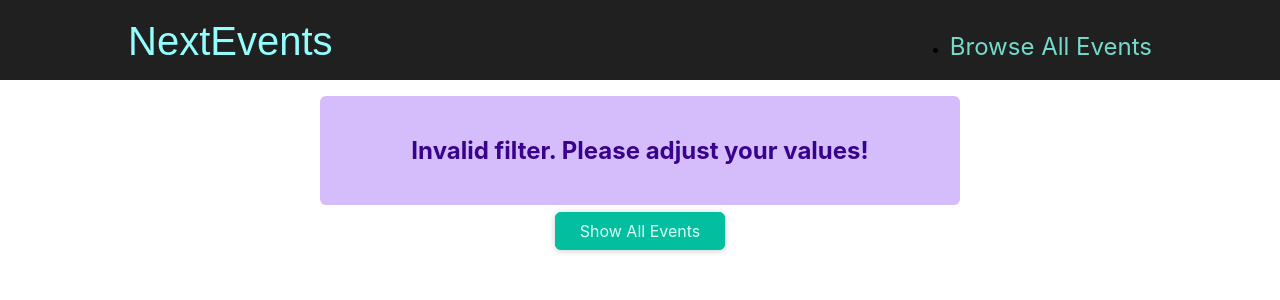
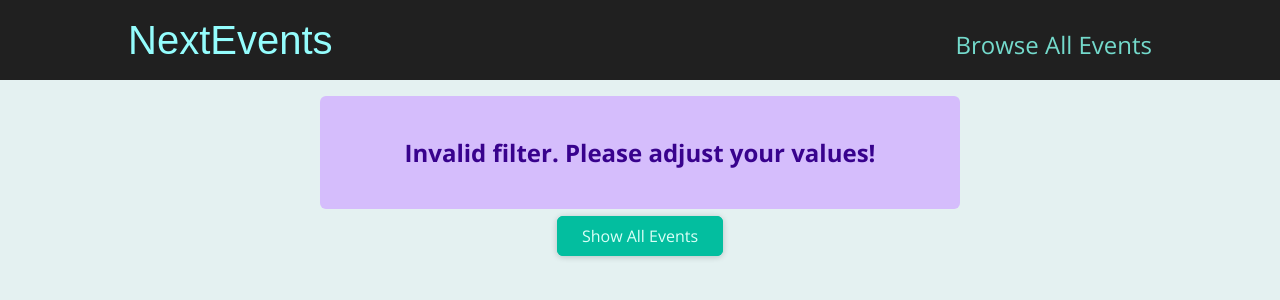
Before and after one commit to bhavyabhut/event-managment, a Next.js app: page /events/e2 in a window 1280 px wide. Shown: the top 300 px of the page. Built offline with nearby package versions, Linux system fonts and the light colour scheme.

Commit message:
add : global styless

```diff
--- a/styles/globals.css
+++ b/styles/globals.css
@@ -1,29 +1,33 @@
-html,
-body {
-  padding: 0;
-  margin: 0;
-  font-family: -apple-system, BlinkMacSystemFont, Segoe UI, Roboto, Oxygen,
-    Ubuntu, Cantarell, Fira Sans, Droid Sans, Helvetica Neue, sans-serif;
-}
-
-a {
-  color: inherit;
-  text-decoration: none;
-}
+@import url('https://fonts.googleapis.com/css2?family=Lato:wght@400;700&family=Open+Sans:wght@400;700&display=swap');
 
 * {
   box-sizing: border-box;
 }
-.center{
+
+body {
+  margin: 0;
+  font-family: 'Open Sans', 'Lato', sans-serif;
+  color: #414141;
+  background-color: #e4f1f1;
+}
+
+h1,
+h2,
+h3,
+h4,
+h5,
+h6 {
+  font-family: 'Lato', sans-serif;
+  color: #2b2b2b;
+}
+
+ul {
+  list-style: none;
+  margin: 0;
+  padding: 0;
+}
+
+.center {
+  margin: auto;
   text-align: center;
 }
-
-@media (prefers-color-scheme: dark) {
-  html {
-    color-scheme: dark;
-  }
-  body {
-    color: white;
-    background: black;
-  }
-}
```
